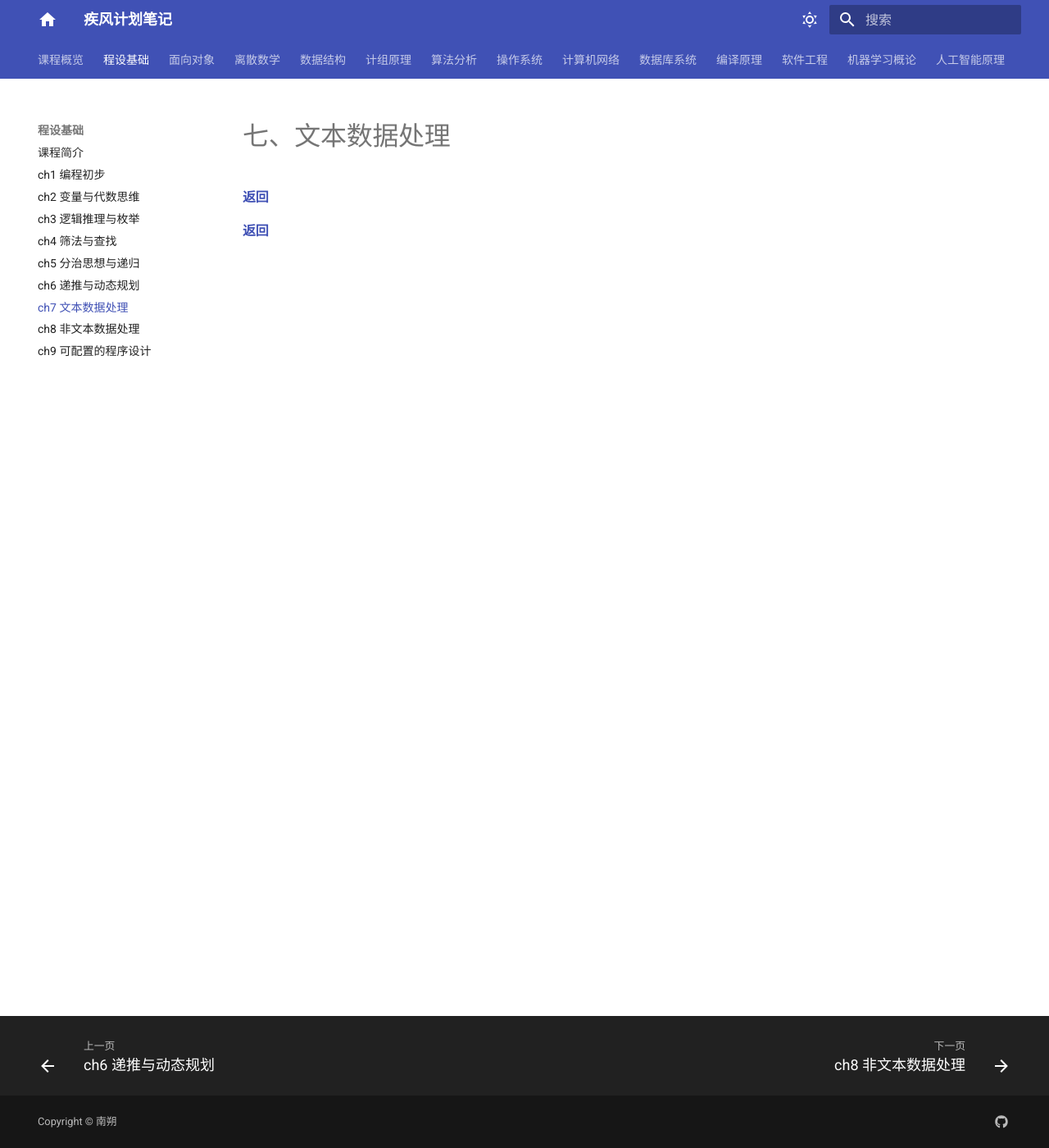
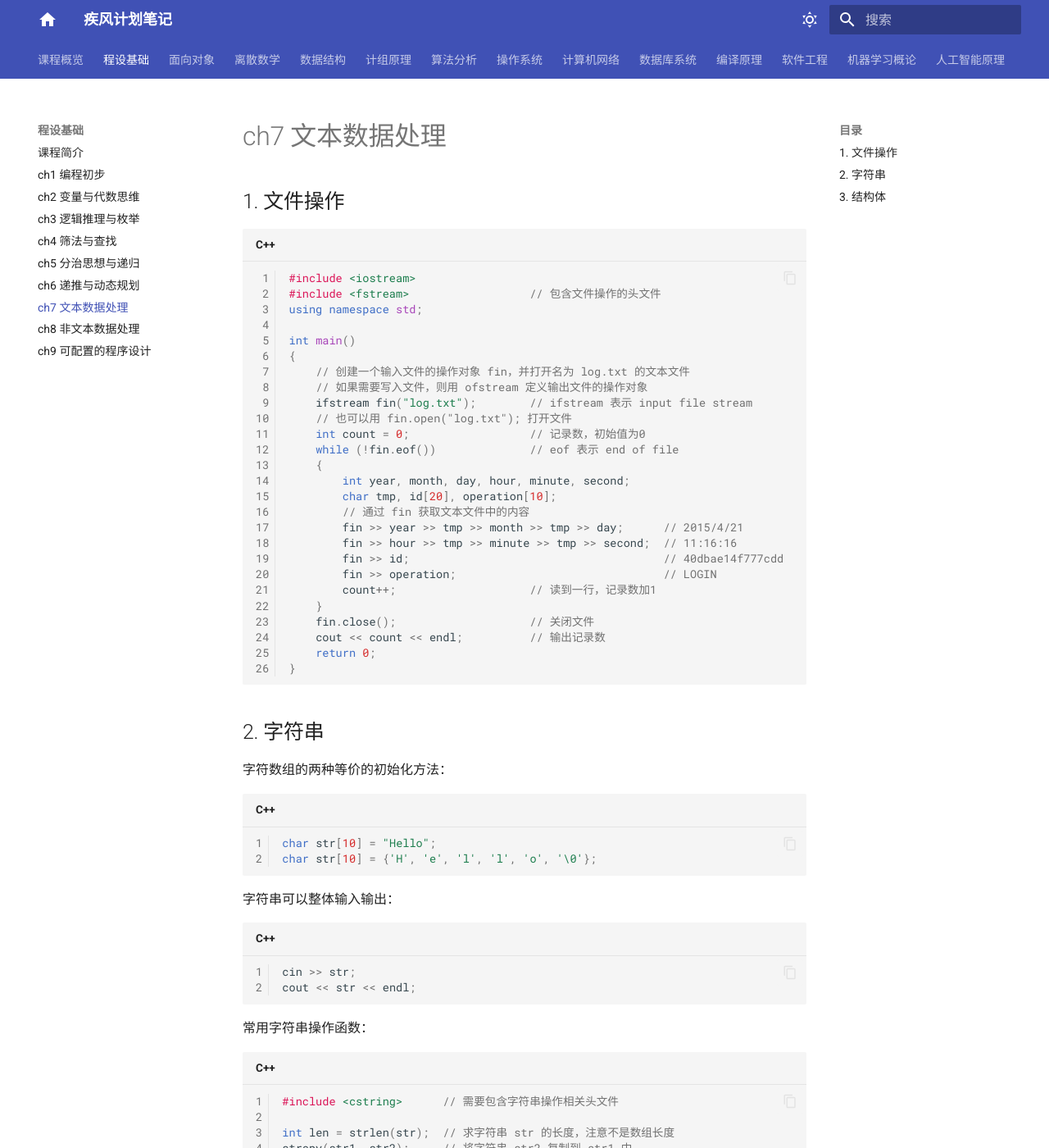
Before and after one commit to ErnestEarth/jifeng.github.io, an MkDocs documentation site: the page built from docs/Fundamentals_of_Programming/ch7.md, in a window 1280 px wide and 1400 px high. Shown: the whole window at 82% size. Built offline with MkDocs 1.6.1 and Material for MkDocs 9.7.7, drawn with Linux system fonts in a browser that asks for light colours; some of the changed text lies outside the part shown.

Commit message:
更新《程序设计基础》笔记第 7 章

````diff
--- a/docs/Fundamentals_of_Programming/ch7.md
+++ b/docs/Fundamentals_of_Programming/ch7.md
@@ -1,7 +1,95 @@
-# 七、文本数据处理
+# ch7 文本数据处理
 
-#### [返回](./index.md)
+## 1. 文件操作
 
+```cpp
+#include <iostream>
+#include <fstream>					// 包含文件操作的头文件
+using namespace std;
 
+int main()
+{
+    // 创建一个输入文件的操作对象 fin，并打开名为 log.txt 的文本文件
+    // 如果需要写入文件，则用 ofstream 定义输出文件的操作对象
+	ifstream fin("log.txt");		// ifstream 表示 input file stream
+    // 也可以用 fin.open("log.txt"); 打开文件
+	int count = 0;					// 记录数，初始值为0
+	while (!fin.eof())				// eof 表示 end of file
+	{
+		int year, month, day, hour, minute, second;
+		char tmp, id[20], operation[10];
+		// 通过 fin 获取文本文件中的内容
+		fin >> year >> tmp >> month >> tmp >> day;		// 2015/4/21
+		fin >> hour >> tmp >> minute >> tmp >> second;	// 11:16:16
+        fin >> id;										// 40dbae14f777cdd
+		fin >> operation;								// LOGIN
+        count++;					// 读到一行，记录数加1
+    }
+    fin.close();					// 关闭文件
+    cout << count << endl;			// 输出记录数
+    return 0;
+}
 
-#### [返回](./index.md)
+```
+
+## 2. 字符串
+
+字符数组的两种等价的初始化方法：
+
+```cpp
+char str[10] = "Hello";
+char str[10] = {'H', 'e', 'l', 'l', 'o', '\0'};
+```
+
+字符串可以整体输入输出：
+
+```cpp
+cin >> str;
+cout << str << endl;
+```
+
+常用字符串操作函数：
+
+```cpp
+#include <cstring>		// 需要包含字符串操作相关头文件
+
+int len = strlen(str);	// 求字符串 str 的长度，注意不是数组长度
+strcpy(str1, str2);		// 将字符串 str2 复制到 str1 中
+strcmp(str1, str2);		// 比较字符串 str1 和 str2 的大小，按照字典序进行比较
+strcat(str1, str2);		// 将字符串 str2 拼接到 str1 后面
+```
+
+字符串数组：
+
+```cpp
+char strs[4][10] = {
+    "Hello",
+    "world",
+    "C++",
+    "!"
+}
+
+cout << strlen(strs[2]);	// 输出结果为 3
+```
+
+## 3. 结构体
+
+结构体实际上是一种自定义数据类型。
+
+```cpp
+struct Time_t {
+    int year, month, day;
+    int hour, minute, second;
+};
+
+Time_t a;					// 定义了一个类型为 Time_t 的变量 a
+Time_t b = {
+    2024, 10, 8, 8, 0, 0	// 按顺序做初始化
+};
+Time_t c[20];				// 也可以定义数组
+
+a.year = 2015;				// 访问变量 a 中的成员变量 year 并赋值
+cout << a.year;
+cin >> a.year;
+int x = b.year - a.year;
+```
````
